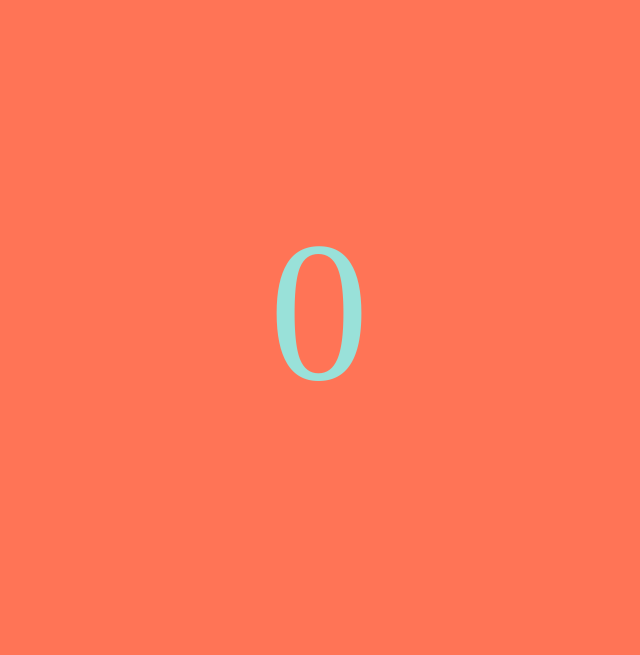
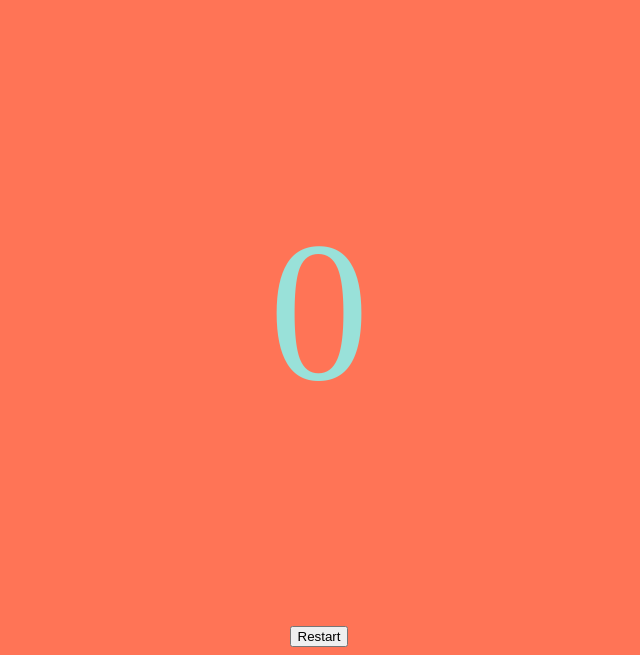
Before and after one commit to LR12310/Click, a plain HTML site: page index.html in a window 1280 px wide. Shown: the part 218-873 px from the top of the page, without its empty margins (321-961 px from the left). Before the commit the page ends 844 px from the top, so only its background shows below. Drawn offline with Linux system fonts and the light colour scheme.

Commit message:
Update index.html

```diff
--- a/index.html
+++ b/index.html
@@ -10,6 +10,7 @@
     <p id="stopwatch"></p>
     <p id="label">Click to Start</p>
     <p id="p">0</p>
+    <button id="restart">Restart</button>
     <script src="script.js"></script>
   </body>
 </html>
```
